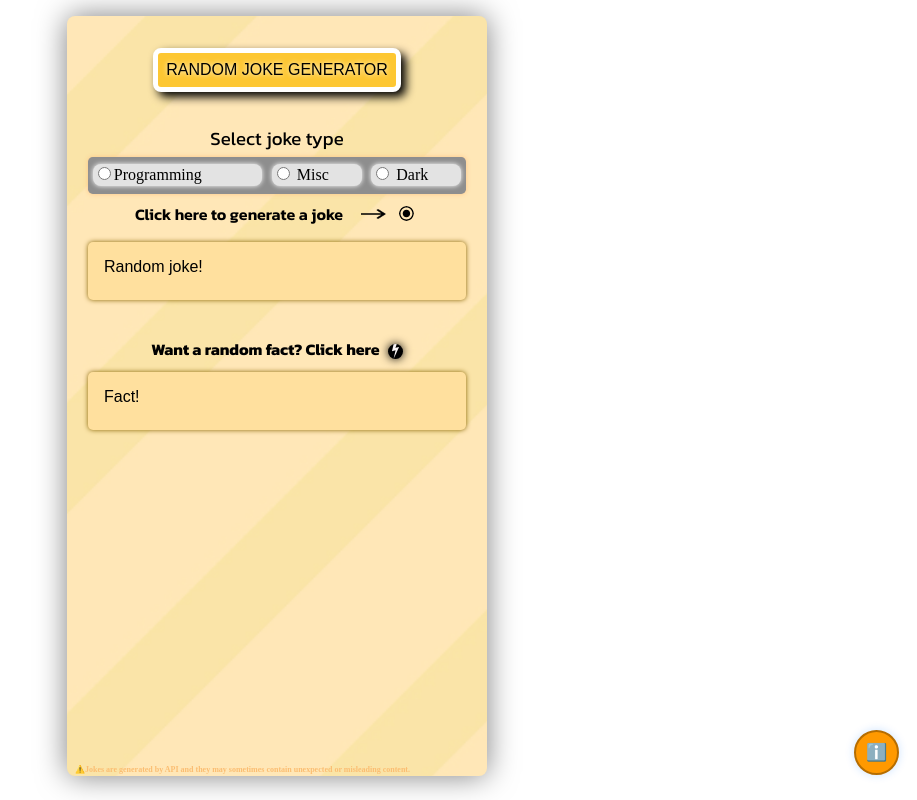
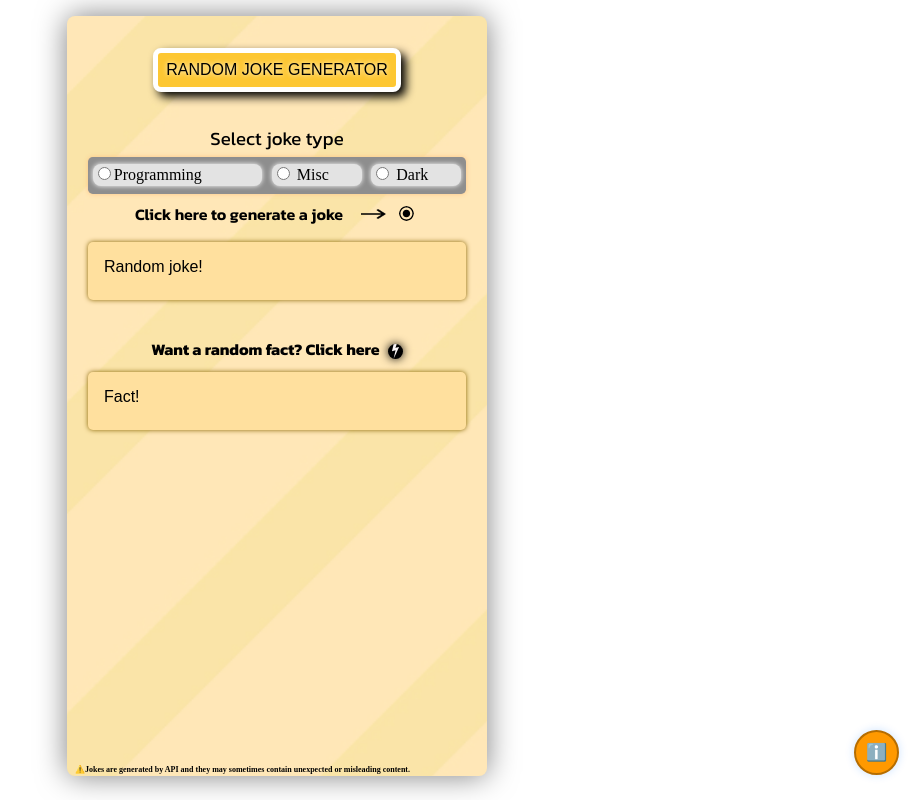
Before and after one commit to vinnu-mp/fun-project, a plain HTML site: page index.html in a window 1280 px wide. Shown: the whole page, without its empty margins (363-1280 px from the left). Drawn offline with Linux system fonts and the light colour scheme; a web font is replaced by a local one.

Commit message:
Update style.css

```diff
--- a/style.css
+++ b/style.css
@@ -157,7 +157,7 @@ h6 {
   margin: 10px 0.5rem 10px 0.5rem;
   text-align: center;
   font-size: 8px;
-  color: rgb(251, 189, 113);
+  color: black;
   position: fixed;
   bottom: 1rem;
 }
```
